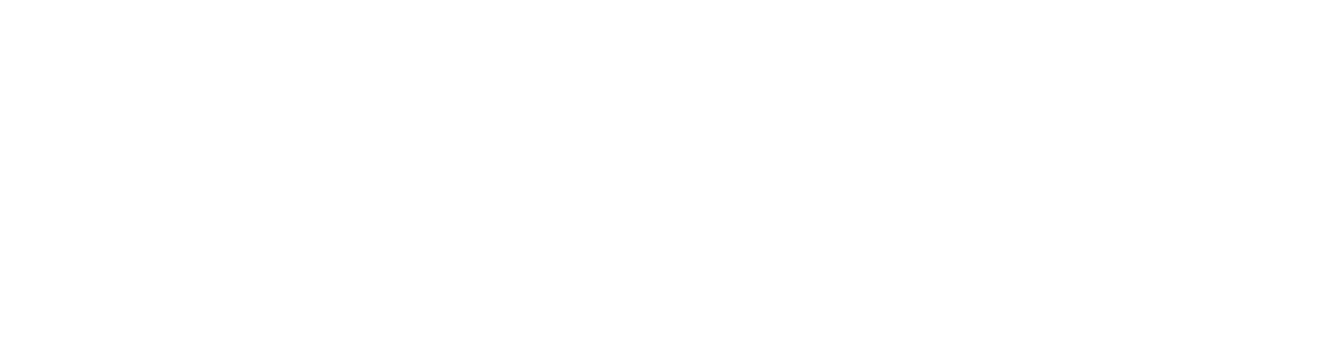
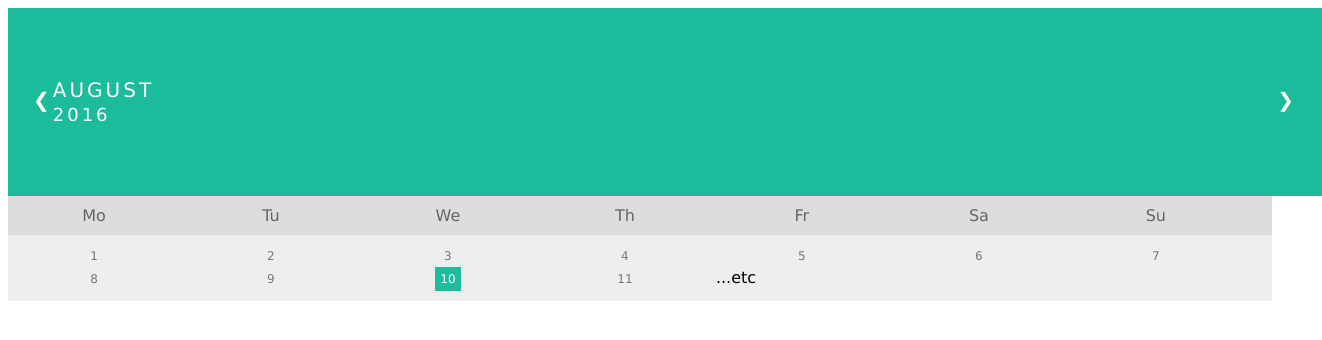
Before and after one commit to archaicon/UGo, a plain HTML site: page calendar.html in a window 1280 px wide. Shown: the whole page, 1322 px wide, since content can reach past the window. Drawn offline with Linux system fonts and the light colour scheme.

Commit message:
making interactive calendar

```diff
--- a/assets/css/calendar.css
+++ b/assets/css/calendar.css
@@ -0,0 +1,72 @@
+ul {list-style-type: none;}
+body {font-family: Verdana, sans-serif;}
+
+/* Month header */
+.month {
+    padding: 70px 25px;
+    width: 100%;
+    background: #1abc9c;
+}
+
+/* Month list */
+.month ul {
+    margin: 0;
+    padding: 0;
+}
+
+.month ul li {
+    color: white;
+    font-size: 20px;
+    text-transform: uppercase;
+    letter-spacing: 3px;
+}
+
+/* Previous button inside month header */
+.month .prev {
+    float: left;
+    padding-top: 10px;
+}
+
+/* Next button */
+.month .next {
+    float: right;
+    padding-top: 10px;
+}
+
+/* Weekdays (Mon-Sun) */
+.weekdays {
+    margin: 0;
+    padding: 10px 0;
+    background-color:#ddd;
+}
+
+.weekdays li {
+    display: inline-block;
+    width: 13.6%;
+    color: #666;
+    text-align: center;
+}
+
+/* Days (1-31) */
+.days {
+    padding: 10px 0;
+    background: #eee;
+    margin: 0;
+}
+
+.days li {
+    list-style-type: none;
+    display: inline-block;
+    width: 13.6%;
+    text-align: center;
+    margin-bottom: 5px;
+    font-size:12px;
+    color:#777;
+}
+
+/* Highlight the "current" day */
+.days li .active {
+    padding: 5px;
+    background: #1abc9c;
+    color: white !important
+}
--- a/calendar.html
+++ b/calendar.html
@@ -1,5 +1,6 @@
 <html>
   <head>
+    <link rel="stylesheet" href="assets/css/calendar.css">
     <script type="text/javascript">
       // Your Client ID can be retrieved from your project in the Google
       // Developer Console, https://console.developers.google.com
@@ -117,5 +118,40 @@
       </button>
     </div>
     <pre id="output"></pre>
+    <div class="month">
+  <ul>
+    <li class="prev">&#10094;</li>
+    <li class="next">&#10095;</li>
+    <li>
+      August<br>
+      <span style="font-size:18px">2016</span>
+    </li>
+  </ul>
+</div>
+
+<ul class="weekdays">
+  <li>Mo</li>
+  <li>Tu</li>
+  <li>We</li>
+  <li>Th</li>
+  <li>Fr</li>
+  <li>Sa</li>
+  <li>Su</li>
+</ul>
+
+<ul class="days">
+  <li>1</li>
+  <li>2</li>
+  <li>3</li>
+  <li>4</li>
+  <li>5</li>
+  <li>6</li>
+  <li>7</li>
+  <li>8</li>
+  <li>9</li>
+  <li><span class="active">10</span></li>
+  <li>11</li>
+  ...etc
+</ul>
   </body>
 </html>
```
